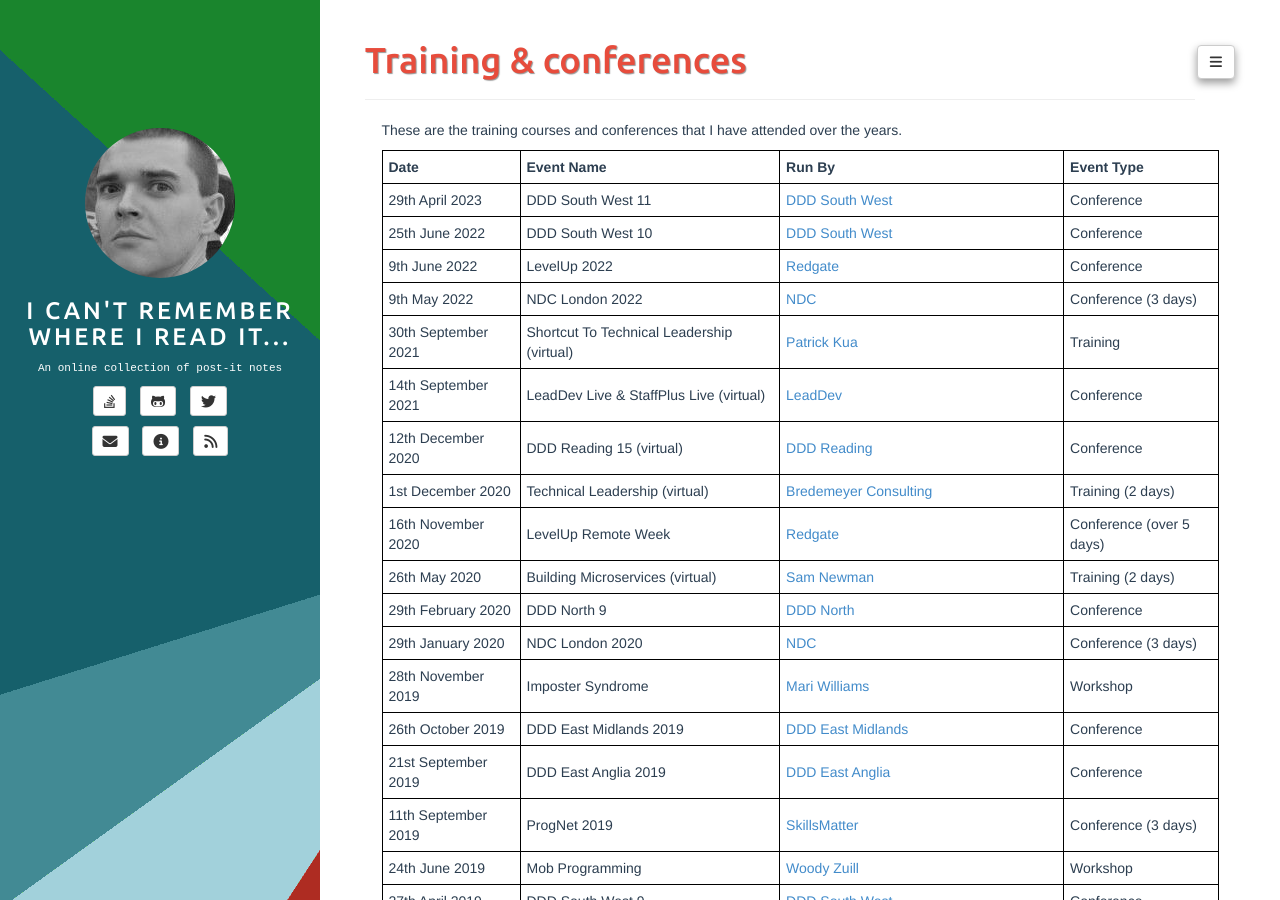
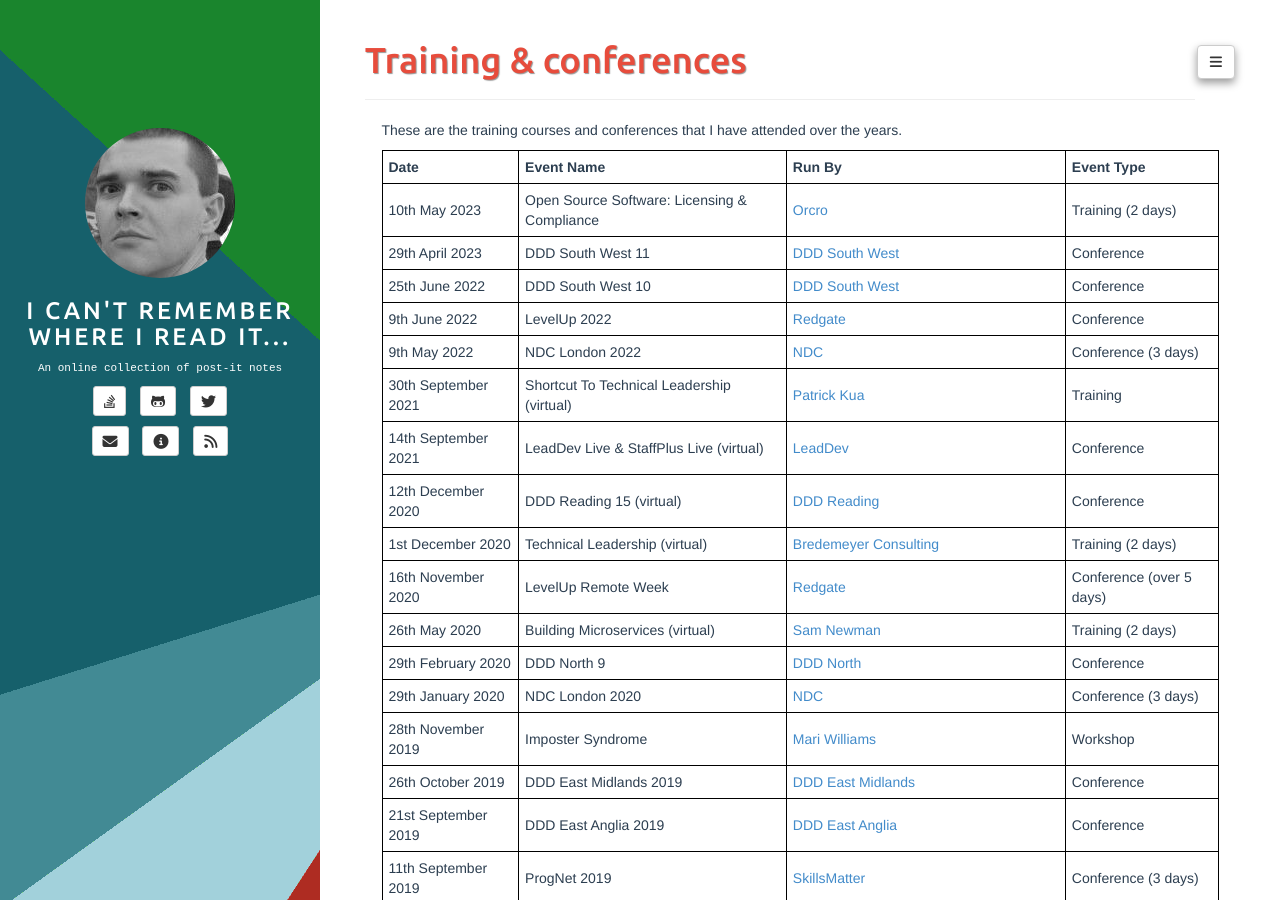
Before and after one commit to adrianbanks/adrianbanks.github.io, a Jekyll site: the page built from training.md, in a window 1280 px wide and 900 px high. Built offline with Jekyll 4.4.1, drawn with Linux system fonts in a browser that asks for light colours.

Commit message:
Add open source compliance training

```diff
--- a/training.md
+++ b/training.md
@@ -7,6 +7,7 @@ These are the training courses and conferences that I have attended over the yea
 
 | **Date**            | **Event Name**                                     | **Run By**                                               | **Event Type**           |
 | ------------------- | -------------------------------------------------- | -------------------------------------------------------- | ------------------------ |
+| 10th May 2023       | Open Source Software: Licensing & Compliance       | [Orcro][33]                                              | Training (2 days)        |
 | 29th April 2023     | DDD South West 11                                  | [DDD South West][2]                                      | Conference               |
 | 25th June 2022      | DDD South West 10                                  | [DDD South West][2]                                      | Conference               |
 | 9th June 2022       | LevelUp 2022                                       | [Redgate][22]                                            | Conference               |
```
Also changed, not shown: other parts of training.md (+1 -0 lines).
